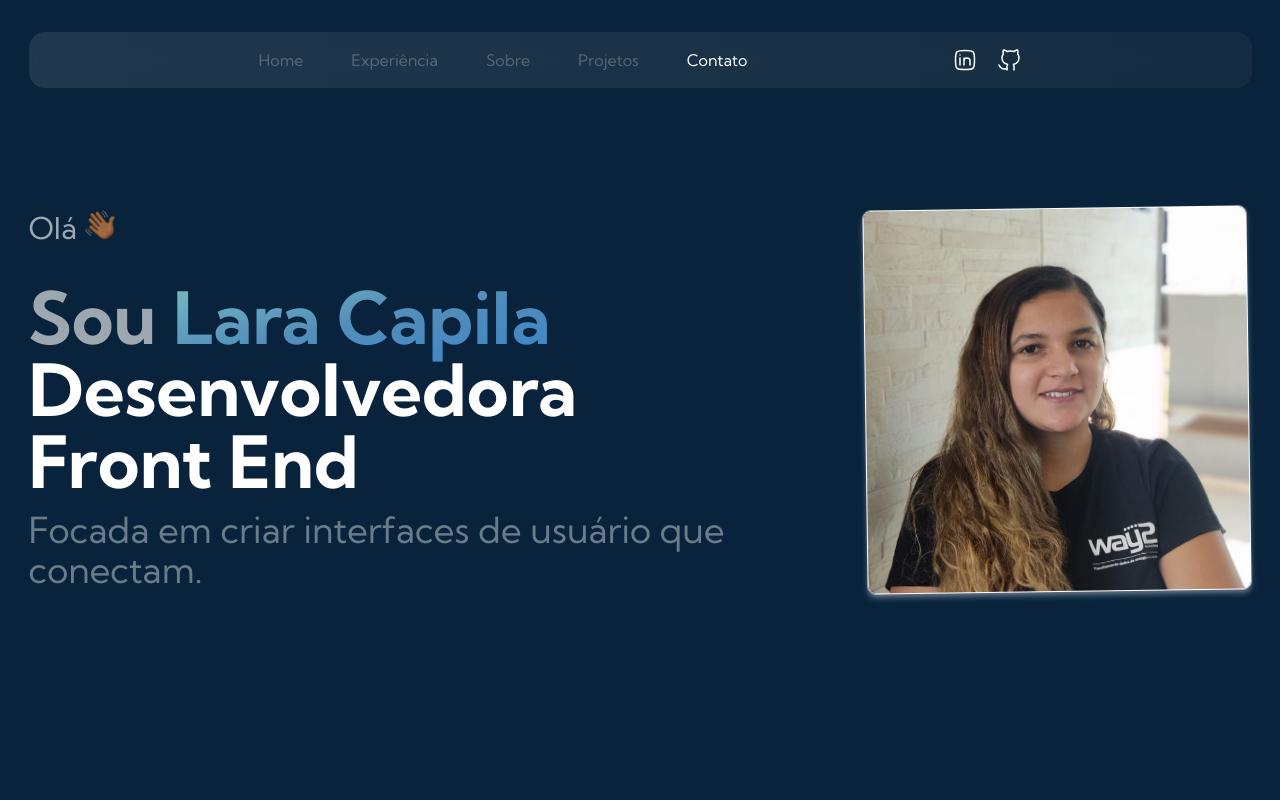
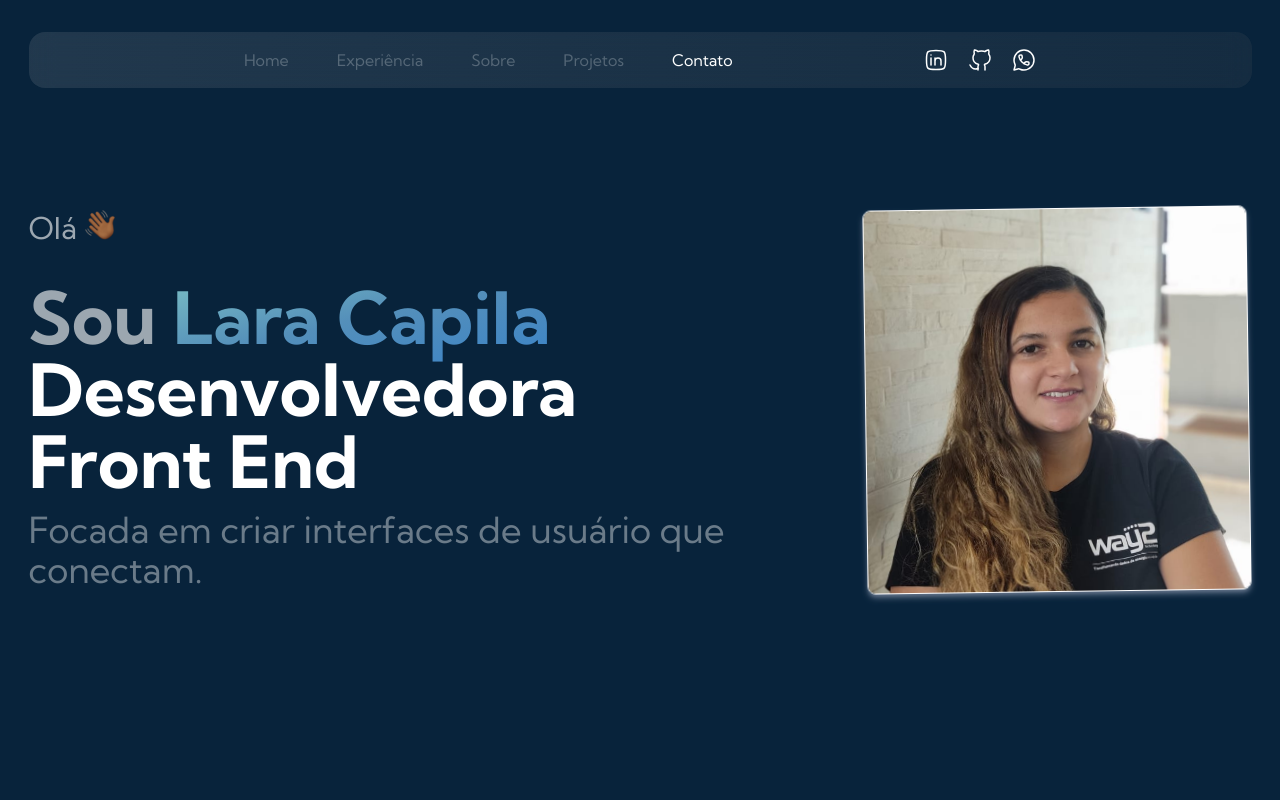
Before and after one commit to Lara-Capila/web-portfolio, a Next.js app: page / in a window 1280 px wide. Shown: the top 800 px of the page. Built offline with nearby package versions, Linux system fonts and the light colour scheme.

Commit message:
feat(WhatsApp): Add WhatsApp link button in navbar

```diff
--- a/src/components/MenuIconButton.tsx
+++ b/src/components/MenuIconButton.tsx
@@ -1,6 +1,7 @@
 import { GithubLink } from "./GithubLink";
 import { MenuIcon } from "./icons/MenuIcon";
 import { LinkedinLink } from "./LinkedinLink";
+import { WhatsAppLink } from "./WhatsAppLink";
 
 export const MenuIconButton = ({
   onClick,
@@ -14,6 +15,7 @@ export const MenuIconButton = ({
       <div className="gap-5 text-xl flex">
         <LinkedinLink />
         <GithubLink />
+        <WhatsAppLink />
       </div>
 
       <button
--- a/src/components/Navbar.tsx
+++ b/src/components/Navbar.tsx
@@ -8,6 +8,7 @@ import { LinkedinLink } from "./LinkedinLink";
 import { MenuIconButton } from "./MenuIconButton";
 import MobileNavbar from "./MobileNavbar";
 import NavLink from "./NavLink";
+import { WhatsAppLink } from "./WhatsAppLink";
 
 const Navbar = () => {
   const [menuOpen, setMenuOpen] = useState<boolean>(false);
@@ -34,6 +35,7 @@ const Navbar = () => {
           <div className="gap-5 text-xl hidden sm:flex">
             <LinkedinLink />
             <GithubLink />
+            <WhatsAppLink />
           </div>
         </nav>
       </motion.div>
--- /dev/null
+++ b/src/components/WhatsAppLink.tsx
@@ -0,0 +1,10 @@
+import Link from "next/link";
+import { HugeiconsWhatsapp } from "./icons/WhatsAppIcon";
+
+export const WhatsAppLink = () => {
+  return (
+    <Link target="_blank" href="https://wa.me/5531989201693">
+      <HugeiconsWhatsapp />
+    </Link>
+  );
+};
--- /dev/null
+++ b/src/components/icons/WhatsAppIcon.tsx
@@ -0,0 +1,25 @@
+import type { SVGProps } from "react";
+
+export function HugeiconsWhatsapp(props: SVGProps<SVGSVGElement>) {
+  return (
+    <svg
+      xmlns="http://www.w3.org/2000/svg"
+      width={24}
+      height={24}
+      viewBox="0 0 24 24"
+      {...props}
+    >
+      <g
+        fill="none"
+        stroke="currentColor"
+        strokeLinecap="round"
+        strokeLinejoin="round"
+        strokeWidth={1.5}
+        color="currentColor"
+      >
+        <path d="M12 22c5.523 0 10-4.477 10-10S17.523 2 12 2S2 6.477 2 12c0 1.379.28 2.693.784 3.888c.279.66.418.99.436 1.24c.017.25-.057.524-.204 1.073L2 22l3.799-1.016c.549-.147.823-.22 1.073-.204c.25.018.58.157 1.24.436A10 10 0 0 0 12 22"></path>
+        <path d="m8.588 12.377l.871-1.081c.367-.456.82-.88.857-1.488c.008-.153-.1-.841-.315-2.218C9.916 7.049 9.41 7 8.973 7c-.57 0-.855 0-1.138.13c-.358.163-.725.622-.806 1.007c-.064.305-.016.515.079.935c.402 1.783 1.347 3.544 2.811 5.009c1.465 1.464 3.226 2.409 5.01 2.811c.42.095.629.143.934.079c.385-.08.844-.448 1.008-.806c.129-.283.129-.568.129-1.138c0-.438-.049-.943-.59-1.028c-1.377-.216-2.065-.323-2.218-.315c-.607.036-1.032.49-1.488.857l-1.081.87"></path>
+      </g>
+    </svg>
+  );
+}
```
